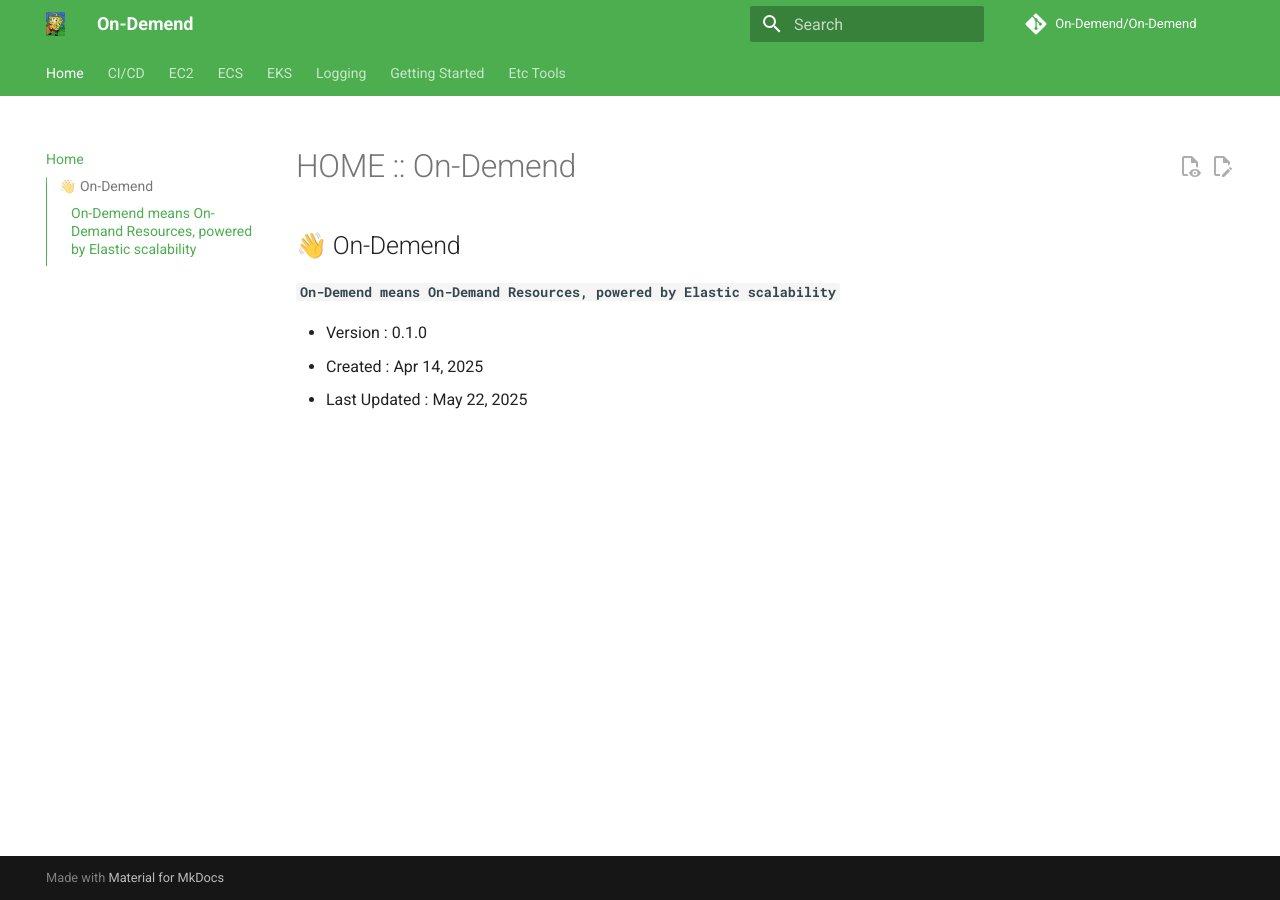
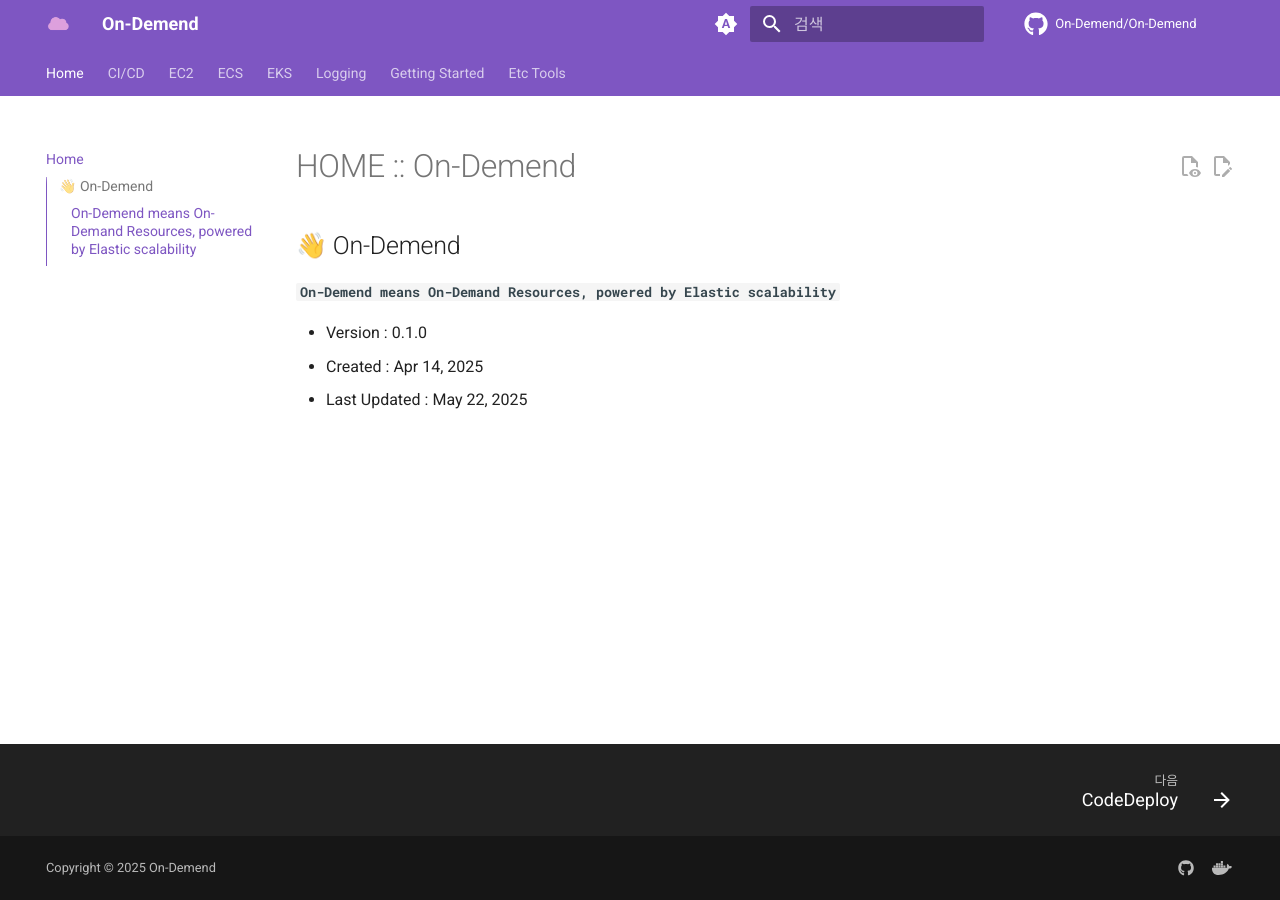
Before and after one commit to Junki1108/On-Demend, an MkDocs documentation site: the page built from docs/index.md, in a window 1280 px wide. Built offline with MkDocs 1.6.1 and Material for MkDocs 9.7.7, drawn with Linux system fonts in a browser that asks for light colours; comment, search, counter and statistics services are not loaded.

Commit message:
New Pages

```diff
--- a/mkdocs.yml
+++ b/mkdocs.yml
@@ -2,7 +2,7 @@ site_name: On-Demend
 site_url: https://on-demend.github.io/On-Demend/
 site_description: On-Demand AWS
 site_author: On-Demand
-repo_url: https://github.com/On-Demand/On-Demend
+repo_url: https://github.com/On-Demend/On-Demend
 repo_name: On-Demend/On-Demend
 edit_uri: edit/main/docs/
 language: en
@@ -32,42 +32,66 @@ nav:
   - "Etc Tools":
     - "AWS-Nuke": "ETC Tools/AWS-Nuke/default.md"
 theme:
+  language: ko
   name: material
-  logo: logo.png
-  favicon: favicon.svg
+  logo: "logos/on-demend.png"
+  favicon: "logos/on-demend.png"
+  icon:
+    repo: fontawesome/brands/github
+  font:
+    code: Roboto Mono
   palette:
-    - scheme: default
-      primary: green
-      accent: teal
-    - scheme: slate
-      primary: indigo
-      accent: indigo
+    theme:
+  palette:
+    - media: "(prefers-color-scheme)"
       toggle:
-        icon: material/weather-night
-        name: Switch to dark mode
+        icon: material/brightness-auto
+        name: 라이트 모드로 전환
+
+    - media: "(prefers-color-scheme: light)"
+      scheme: default
+      primary: deep purple
+      accent: purple
+      toggle:
+        icon: material/brightness-7
+        name: 다크 모드로 전환
+
+    - media: "(prefers-color-scheme: dark)"
+      scheme: slate
+      primary: purple
+      accent: pink
+      toggle:
+        icon: material/brightness-4
+        name: 시스템 설정 모드로 전환
   features:
     - navigation.instant
     - navigation.instant.prefetch
     - navigation.tabs
     - navigation.top
     - navigation.expand
+    - toc.follow
     - navigation.sections
     - toc.integrate
     - content.code.annotate
     - content.code.copy
+    - navigation.indexes
     - content.tabs.link
     - content.action.edit
     - content.action.view
     - search.suggest
     - search.highlight
+    - navigation.tracking
     - search.share
+    - navigation.footer
 plugins:
   - search
   - git-revision-date-localized:
       enable_creation_date: true
   - minify:
       minify_html: true
-  - tags
+  - tags:
+      enabled: true
+      listings: false
 
 markdown_extensions:
   - admonition
@@ -96,3 +120,11 @@ markdown_extensions:
   - pymdownx.tasklist:
       custom_checkbox: true
   - pymdownx.tilde
+copyright: Copyright &copy; 2025 On-Demend
+extra:
+  generator: false
+  social:
+    - icon: fontawesome/brands/github
+      link: https://github.com/On-Demend
+    - icon: fontawesome/brands/docker
+      link: https://hub.docker.com/u/ondemend?_gl=1*6ghh16*_gcl_au*MTM4OTg1NzU2NC4xNzQ0OTU0NTc1*_ga*MzA1OTk1NTExLjE3NDQ5NTQ1NzY.*_ga_XJWPQMJYHQ*czE3NDk0NDc3NjMkbzMkZzEkdDE3NDk0NDgxNDkkajU5JGwwJGgw
--- a/requirements.txt
+++ /dev/null
@@ -1 +0,0 @@
-mkdocs mkdocs-material mkdocs-git-revision-date-localized-plugin mkdocs-minify-plugin pymdown-extensions
```
Also changed, not shown: docs/favicon.svg (deleted), docs/logo.png (deleted), docs/logos/on-demend.png (added).
